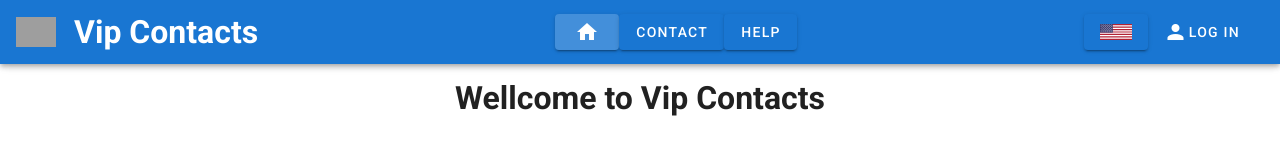
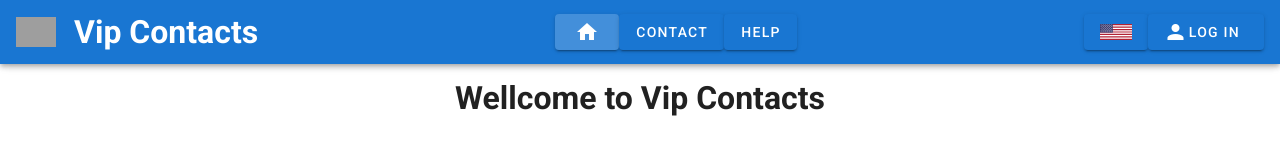
Before and after one commit to turulomio/vipcontacts, a Vue app: page / in a window 1280 px wide. Shown: the top 160 px of the page. Built offline with nearby package versions, Linux system fonts and the light colour scheme; grey boxes are pictures that could not be loaded.

Commit message:
Buttons has the same style

```diff
--- a/src/components/btnLogOut.vue
+++ b/src/components/btnLogOut.vue
@@ -1,6 +1,6 @@
 <template>
     <div>
-        <v-btn text  @click.native="logout()" >
+        <v-btn @click.native="logout()" color="primary" >
             <v-icon>mdi-logout</v-icon>
             <span class="mr-2">{{ $t("Log out") }}</span>
         </v-btn>
--- a/src/components/btnSignIn.vue
+++ b/src/components/btnSignIn.vue
@@ -1,6 +1,6 @@
 <template>
     <div>
-    <v-btn @click.native.stop="dialog = true" text >
+    <v-btn @click.native.stop="dialog = true" color="primary">
         <v-icon>mdi-account</v-icon>
         <span class="mr-2">{{ $t("Log in") }}</span>
     </v-btn>
```
